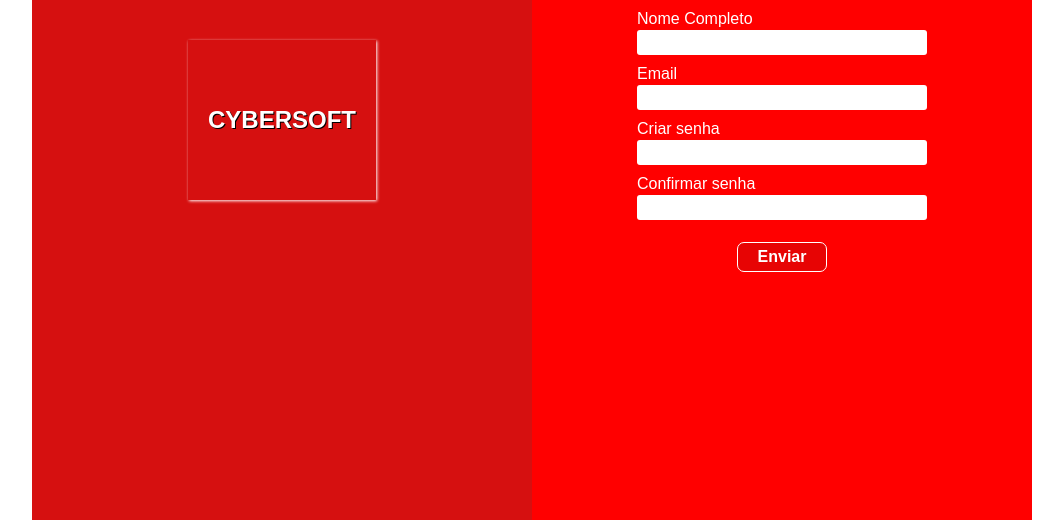
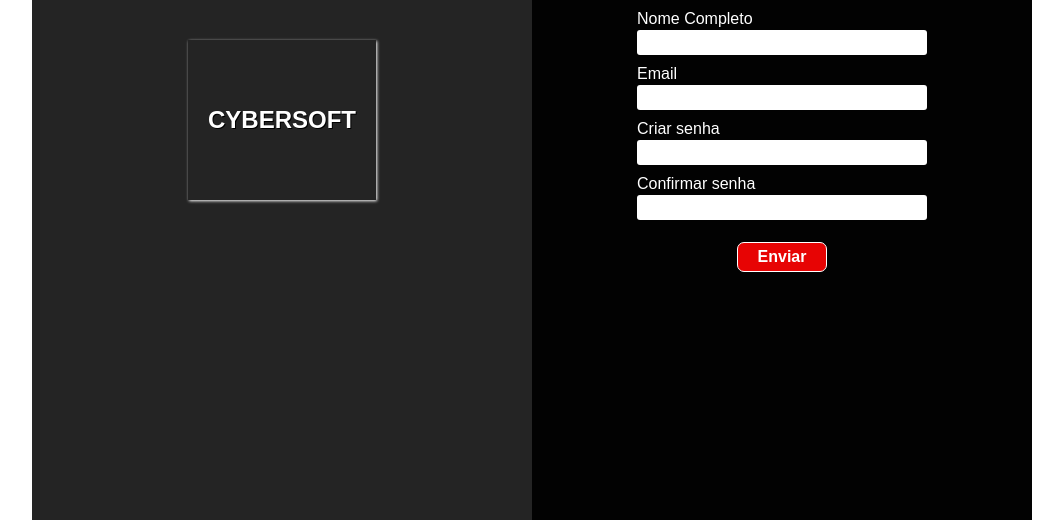
Before and after one commit to VILSON-DEV/cadastro, a plain HTML site: page index.html in a window 1280 px wide. Shown: the part 280-800 px from the top of the page, without its empty margins (108-1171 px from the left). Drawn offline with Linux system fonts and the light colour scheme.

Commit message:
Update style.css

```diff
--- a/css/style.css
+++ b/css/style.css
@@ -18,7 +18,7 @@ section{
     flex-wrap:wrap;
     justify-content:center;
     align-items:center;
-    background-color:red;
+    background-color:rgb(2, 2, 2);
     margin:auto;
     height:100vh;
 }
@@ -29,7 +29,7 @@ section{
     align-items:center;
     width:50%;
     height:100vh;
-    background-color:rgb(214, 16, 16);
+    background-color:rgb(36, 36, 36);
     margin:auto;
 }
 .marca .design{
```
